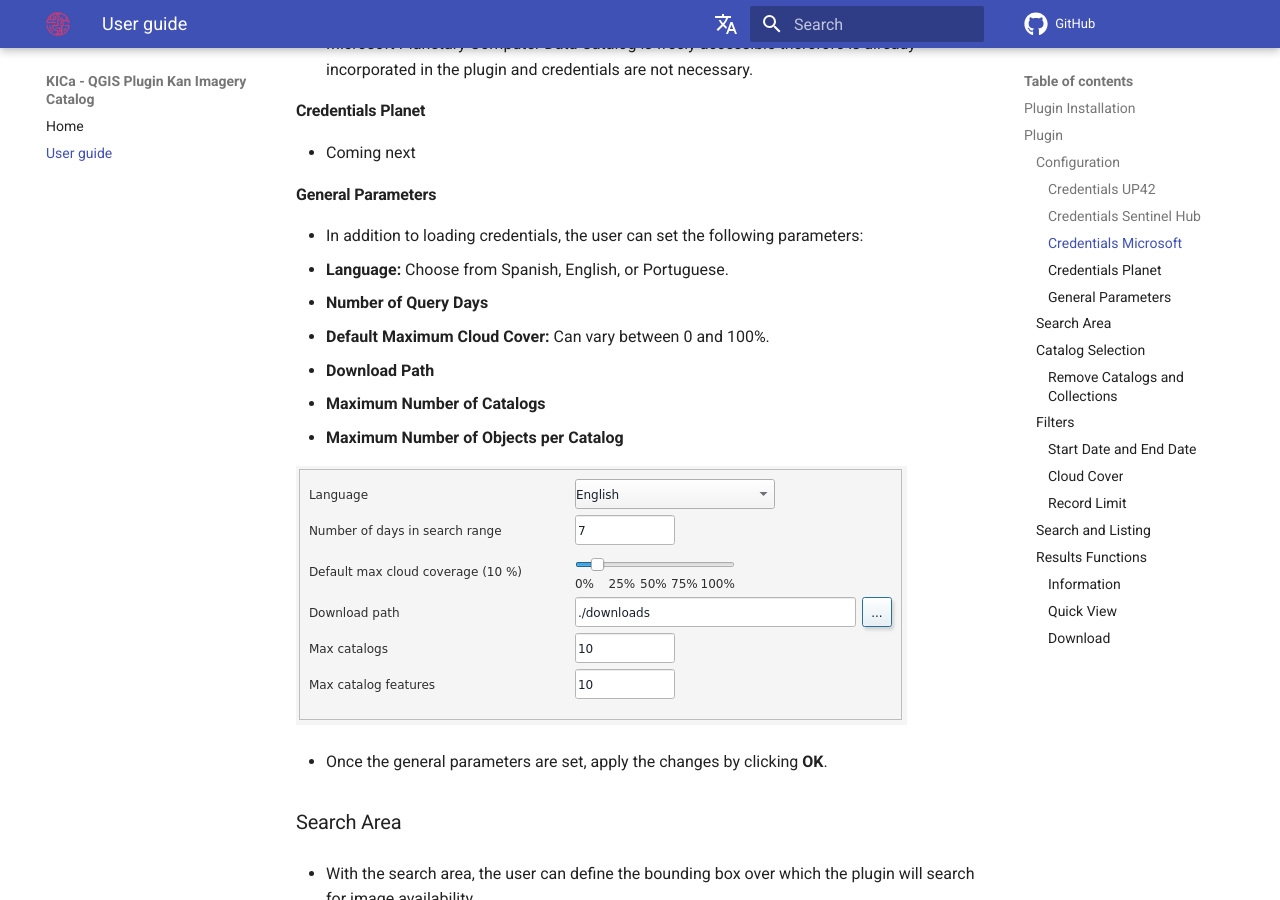
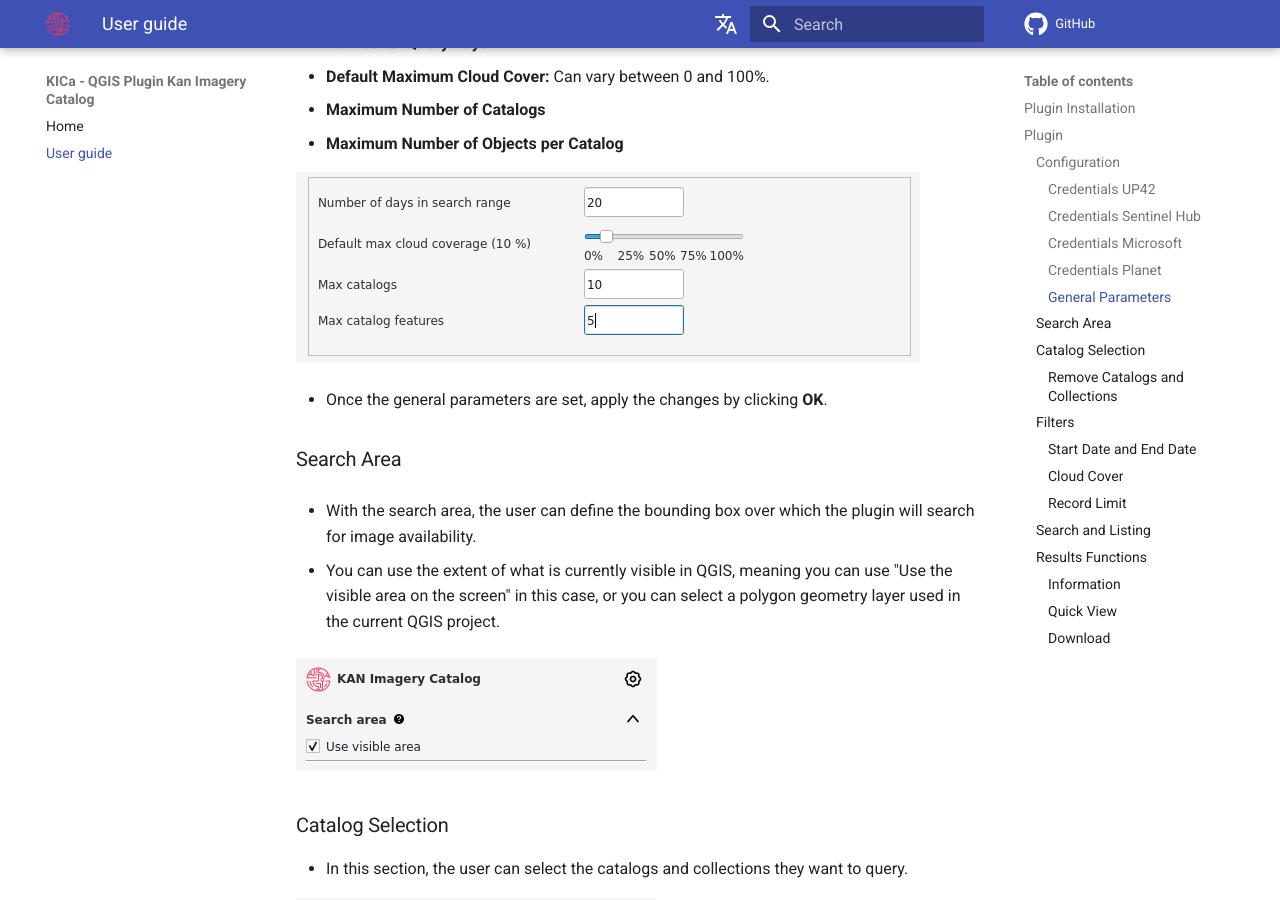
Before and after one commit to Kan-T-IT/QGIS-KICa-Doc, an MkDocs documentation site: the page built from docs/user_guide_kic.md, in a window 1280 px wide and 900 px high, scrolled down 5290 px. Built offline with MkDocs 1.6.1 and Material for MkDocs 9.7.7, drawn with Linux system fonts in a browser that asks for light colours; comment, search, counter and statistics services are not loaded; part of the change alters nothing that is shown; some of the changed text lies outside the part shown.

```diff
--- a/docs/user_guide_kic.md
+++ b/docs/user_guide_kic.md
@@ -42,12 +42,10 @@ To use the Kan Imagery Catalog plugin, the first thing to do is to configure the
    ![Plugin Window](./image/up42.png)
 
 - The plugin requests the following information to connect to the provider:
-  - **Project ID**
-  - **API ID**
+  - **Username**
+  - **Password**
 
   *Hint:* You can find this information on the UP42 portal > Projects > Developers.
-
-   ![Plugin Window](./image/up42_hint.png)
 
 - After loading the necessary data, you can verify the credentials.
 
@@ -82,10 +80,8 @@ To use the Kan Imagery Catalog plugin, the first thing to do is to configure the
 
 #### General Parameters
 - In addition to loading credentials, the user can set the following parameters:
-  - **Language:** Choose from Spanish, English, or Portuguese.
   - **Number of Query Days**
   - **Default Maximum Cloud Cover:** Can vary between 0 and 100%.
-  - **Download Path**
   - **Maximum Number of Catalogs**
   - **Maximum Number of Objects per Catalog**
 
```
Also changed, not shown: docs/image/conf_app.png, docs/image/up42.png, docs/image/up42_valid_credentials.png.
